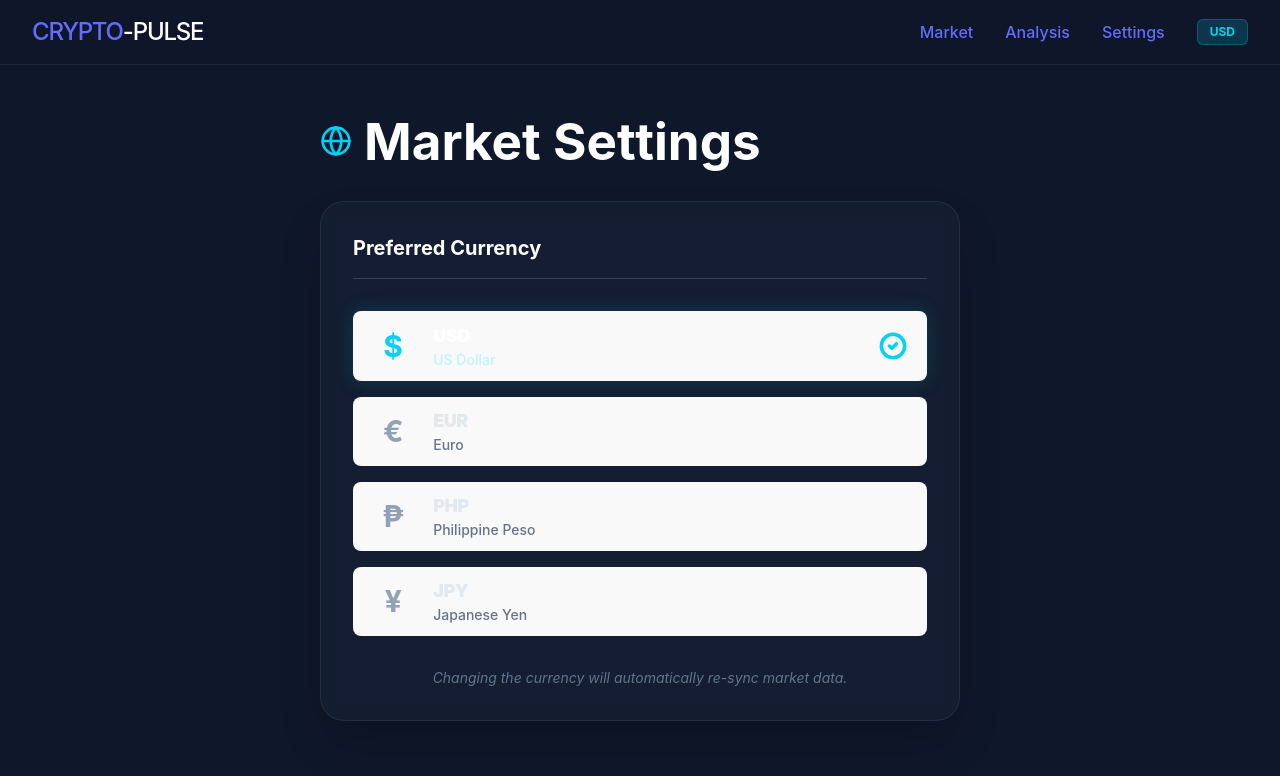
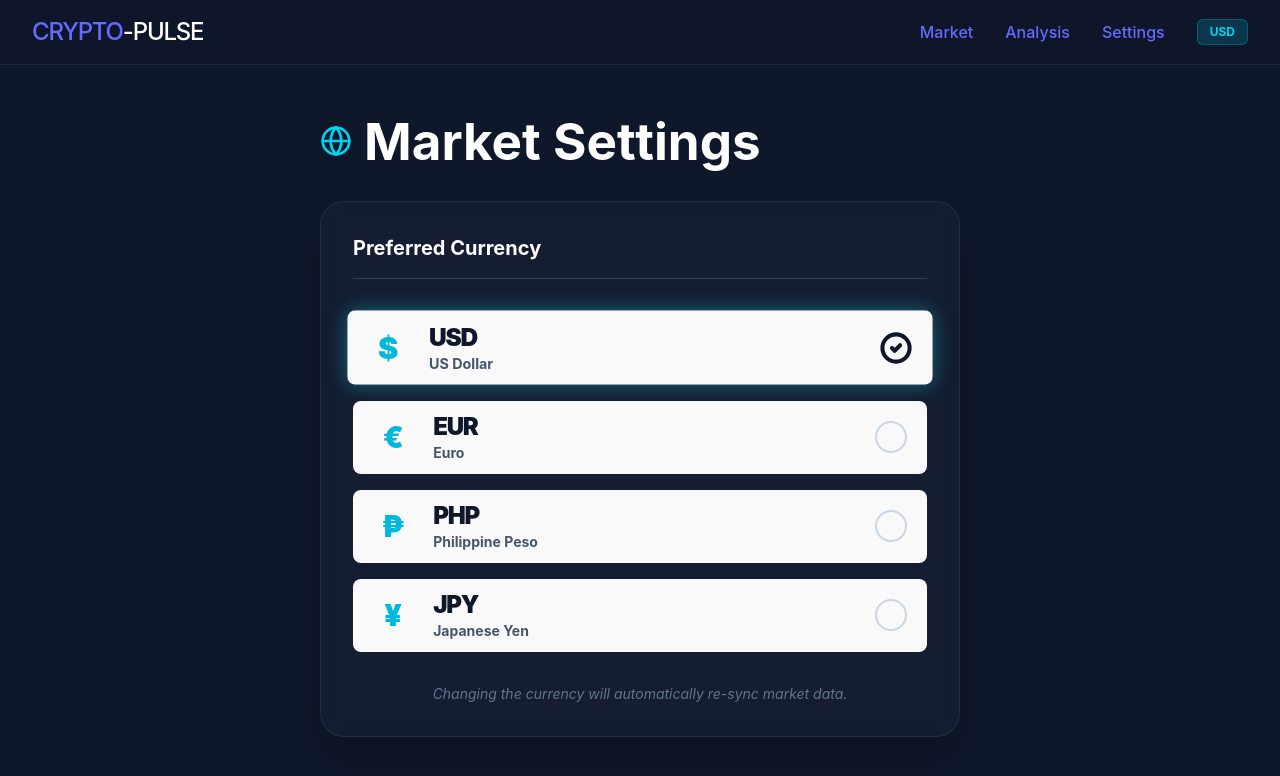
Before and after one commit to seanio777/crypto-pulse, a React (Vite) app: page /settings in a window 1280 px wide. Shown: the top 776 px of the page. Built offline with nearby package versions, Linux system fonts and the light colour scheme.

Commit message:
style: fix settings visibility by using permanent dark text on light cards

```diff
--- a/src/pages/Settings.jsx
+++ b/src/pages/Settings.jsx
@@ -26,24 +26,39 @@ const Settings = () => {
             <button
                 key={curr.code}
                 onClick={() => setCurrency(curr.code)}
-            className={`flex items-center justify-between p-6 rounded-2xl border-2 transition-all ${
+                className={`flex items-center justify-between p-6 rounded-2xl border-2 transition-all duration-200 ${
                 currency === curr.code
-              ? 'bg-cyan-500/20 border-cyan-500 text-white shadow-[0_0_20px_rgba(6,182,212,0.2)]'
-              : 'bg-slate-900/80 border-slate-700 text-slate-200 hover:border-slate-500'
+                ? 'bg-white border-cyan-400 shadow-[0_0_20px_rgba(34,211,238,0.4)] scale-[1.02]'
+                : 'bg-white/90 border-slate-700 hover:border-slate-500'
                 }`}
             >
                 <div className="flex items-center gap-5">
-              <span className={`text-3xl font-bold w-10 ${currency === curr.code ? 'text-cyan-400' : 'text-slate-400'}`}>
+                {/* SYMBOL: Stays Cyan for visibility */}
+                <span className="text-3xl font-black w-10 text-cyan-500">
                     {curr.symbol}
                 </span>
+
                 <div className="text-left">
-                <p className="text-lg font-black tracking-tight">{curr.code}</p>
-                <p className={`text-sm font-medium ${currency === curr.code ? 'text-cyan-200/70' : 'text-slate-500'}`}>
+                    {/* CURRENCY CODE: Always text-slate-900 (Deep Black/Blue) */}
+                    <p className="text-2xl font-black uppercase tracking-tighter text-slate-900">
+                    {curr.code}
+                    </p>
+
+                    {/* FULL NAME: Always text-slate-600 (Dark Gray) */}
+                    <p className="text-sm font-bold text-slate-600">
                     {curr.name}
                     </p>
                 </div>
                 </div>
-            {currency === curr.code && <CheckCircle2 className="text-cyan-400" size={28} strokeWidth={3} />}
+
+                {/* SELECTION INDICATOR */}
+                <div className="flex items-center">
+                {currency === curr.code ? (
+                    <CheckCircle2 className="text-slate-900" size={32} strokeWidth={3} />
+                ) : (
+                    <div className="w-8 h-8 rounded-full border-2 border-slate-300" />
+                )}
+                </div>
             </button>
         ))}
         </div>
```
Lines whose indentation alone changed are shown as unchanged.
